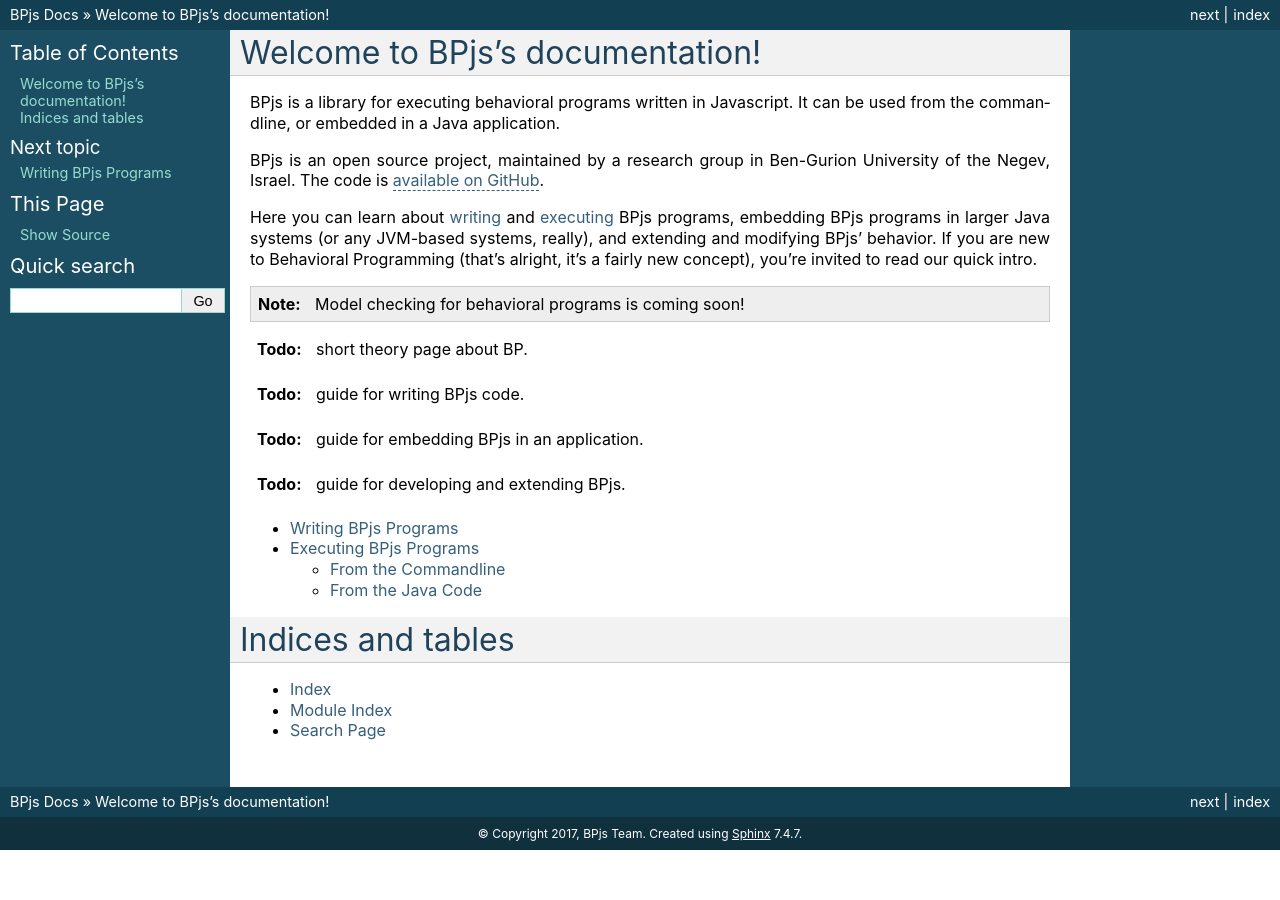
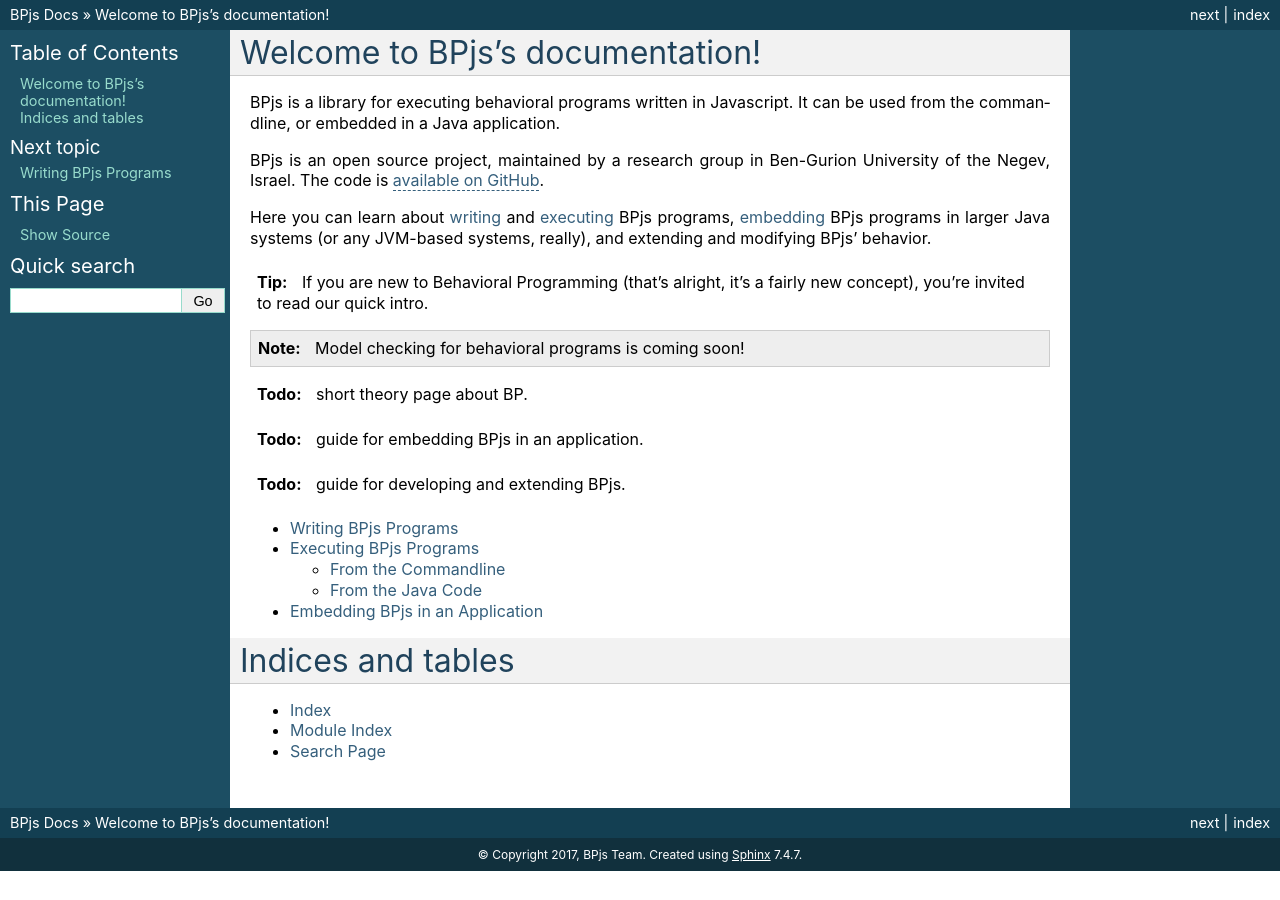
Before and after one commit to bThink-BGU/BPjs, a Sphinx documentation site: the page built from docs/source/index.rst, in a window 1280 px wide. Built offline with Sphinx 7.4.7, drawn with Linux system fonts in a browser that asks for light colours; formulas are drawn with MathJax 3.

```diff
--- /dev/null
+++ b/docs/source/embed-bpjs.rst
@@ -0,0 +1,4 @@
+Embedding BPjs in an Application
+================================
+
+.. todo:: Write this.
--- a/docs/source/index.rst
+++ b/docs/source/index.rst
@@ -14,16 +14,16 @@ University of the Negev, Israel. The code is `available on GitHub`_.
 
 .. _available on GitHub: https://github.com/bThink-BGU/BPjs
 
-Here you can learn about :doc:`writing <write-bpjs>` and :doc:`executing <execute-bpjs>` BPjs programs, embedding BPjs
-programs in larger Java systems (or any JVM-based systems, really), and extending
-and modifying BPjs' behavior. If you are new to Behavioral Programming (that's alright,
-it's a fairly new concept), you're invited to read our quick intro.
+Here you can learn about :doc:`writing <write-bpjs>` and :doc:`executing <execute-bpjs>` BPjs programs,
+:doc:`embedding <embed-bpjs>` BPjs programs in larger Java systems (or any JVM-based systems, really),
+and extending and modifying BPjs' behavior.
+
+.. tip:: If you are new to Behavioral Programming (that's alright, it's a fairly new concept), you're invited to read our quick intro.
 
 .. note:: Model checking for behavioral programs is coming soon!
 
 .. todo:: short theory page about BP.
 
-.. todo:: guide for writing BPjs code.
 
 .. todo:: guide for embedding BPjs in an application.
 
```
Also changed, not shown: other parts of docs/source/index.rst (+1 -0 lines), 1 other file.
